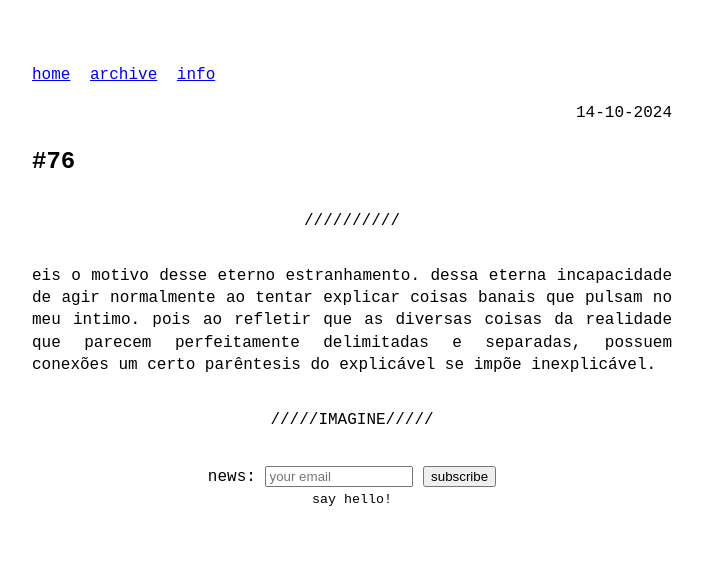
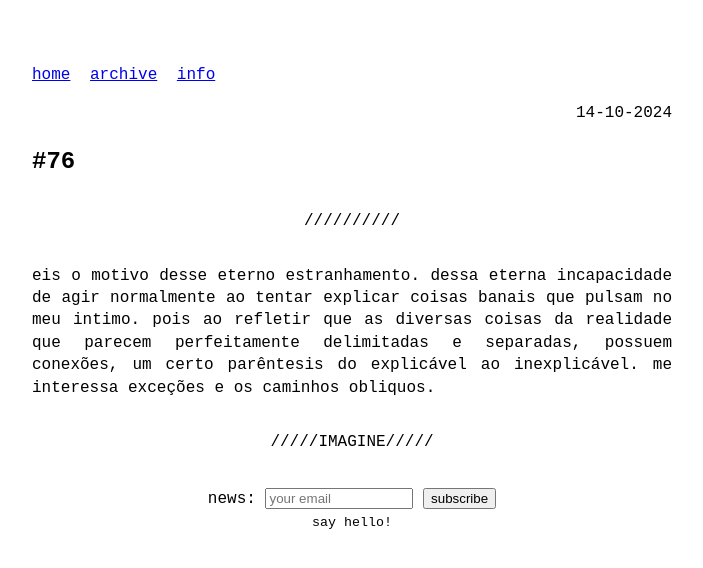
Before and after one commit to odaniloluna/odaniloluna.github.io, a Jekyll site: the page built from _posts/2024-10-14-#76.md, in a window 1280 px wide. Shown: the top 568 px of the page, without its empty margins (288-991 px from the left). Built offline with Jekyll 4.4.1, drawn with Linux system fonts in a browser that asks for light colours.

Commit message:
Update 2024-10-14-#76.md

```diff
--- a/_posts/2024-10-14-#76.md
+++ b/_posts/2024-10-14-#76.md
@@ -5,4 +5,4 @@ slug: #76
 ---
 ---
 <p class="description" style="text-align: justify;">
-eis o motivo desse eterno estranhamento. dessa eterna incapacidade de agir  normalmente ao tentar explicar coisas banais que pulsam no meu intimo. pois ao refletir que as diversas  coisas da realidade que parecem perfeitamente delimitadas e separadas, possuem conexões um certo parêntesis do explicável se impõe inexplicável.
+eis o motivo desse eterno estranhamento. dessa eterna incapacidade de agir  normalmente ao tentar explicar coisas banais que pulsam no meu intimo. pois ao refletir que as diversas  coisas da realidade que parecem perfeitamente delimitadas e separadas, possuem conexões, um certo parêntesis do explicável ao inexplicável. me interessa exceções e os caminhos obliquos.
```
